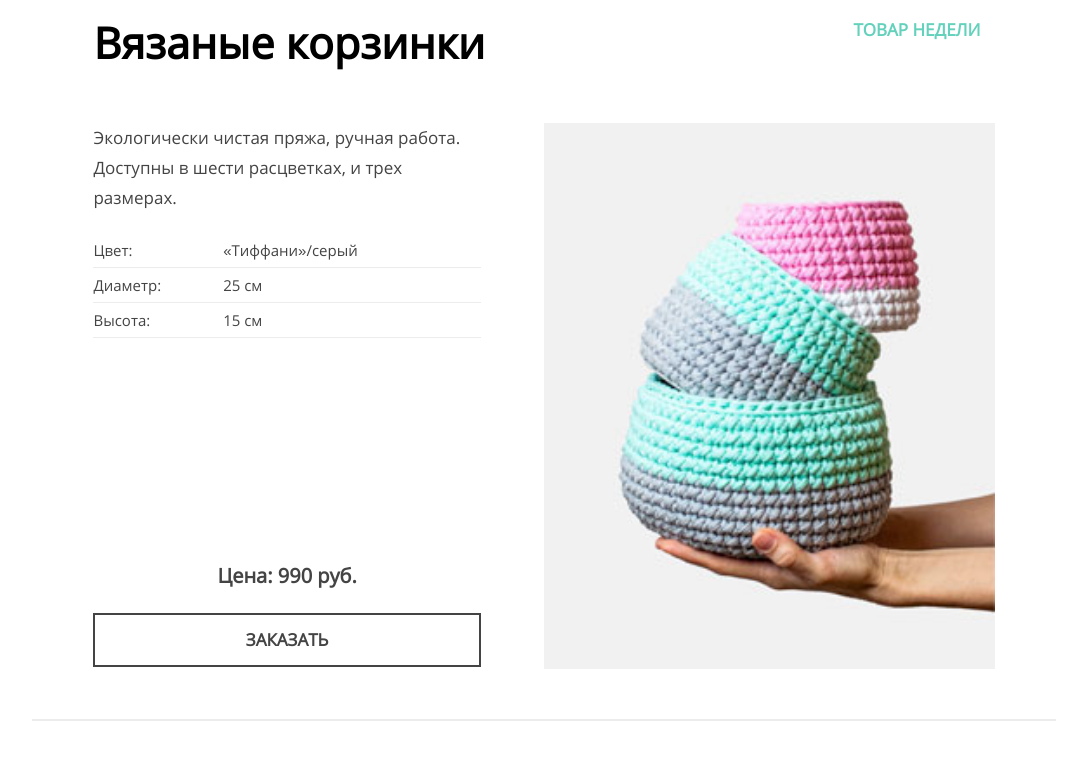
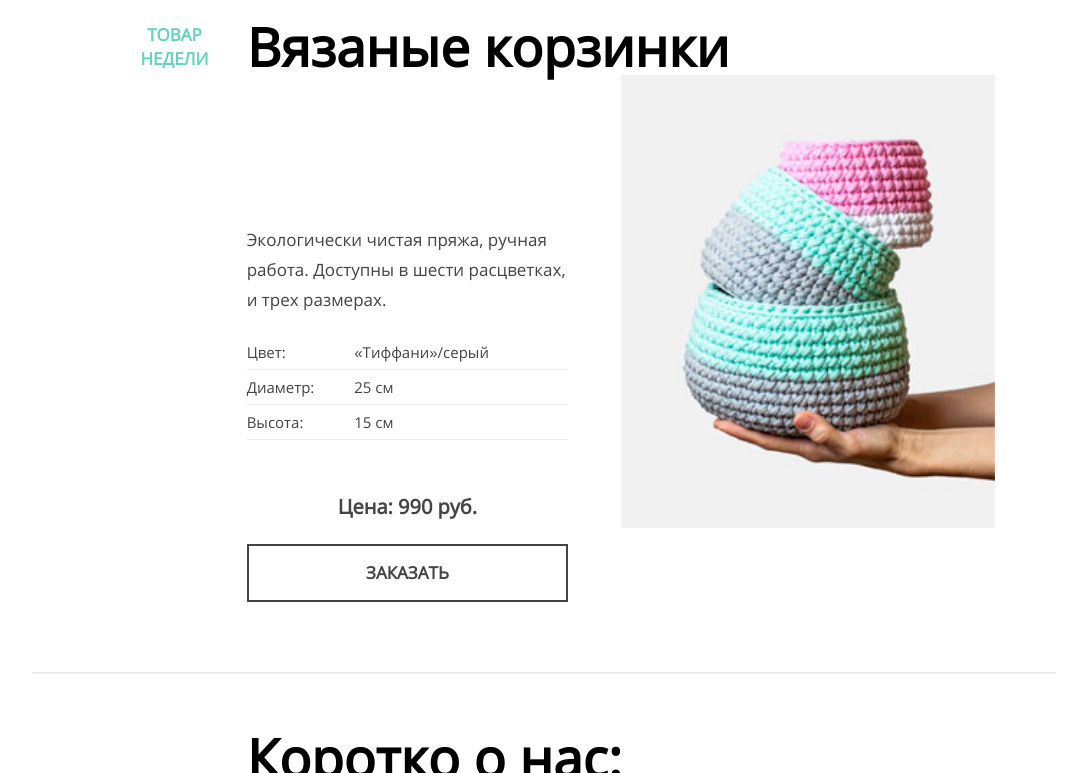
Before and after one commit to Ennitta/64785-mishka, a website: page index.html in a window 1280 px wide. Shown: the part 1260-2033 px from the top of the page, without its empty margins (96-1183 px from the left). Drawn offline with nearby package versions, Linux system fonts and the light colour scheme; files that its build step writes are made by us from their sources; files whose address does not match are found by name.

Commit message:
Перестройка блоков

```diff
--- a/index.html
+++ b/index.html
@@ -31,6 +31,7 @@
       <section class="product">
         <h2 class="product__title">Вязаные корзинки</h2>
         <div class="product__hit">Товар недели</div>
+        <div class="product__container">
           <div class="product__wrapper">
             <p class="product__desc">Экологически чистая пряжа, ручная работа. Доступны в шести расцветках, и трех размерах.</p>
             <table class="product__table">
@@ -48,10 +49,13 @@
               </tr>
             </table>
           </div>
-        <img src="img/triple-set-mobile@1x.jpg"class="product__img" alt="Вязаные корзинки" width="260" height="315">
+          <div class="product__image">
+            <img src="img/triple-set-mobile@1x.jpg" alt="Вязаные корзинки" width="260" height="315">
+          </div>
           <div class="product__block">
             <div class="product__price">Цена: 990 руб.</div>
             <button class="product__btn">Заказать</button>
+          </div>
         </div>
       </section>
       <div class="info">
--- a/sass/blocks/contacts.scss
+++ b/sass/blocks/contacts.scss
@@ -59,3 +59,12 @@
     }
   }
 }
+@media (min-width: 1250px) {
+  .contacts {
+
+    &__title {
+      font-size: 53px;
+      line-height: 57px;
+    }
+  }
+}
--- a/sass/blocks/info.scss
+++ b/sass/blocks/info.scss
@@ -58,7 +58,8 @@
     }
 
     &__list {
-      width: 50%;
+      width: 47%;
+      margin-right: 3%;
       font-size: 20px;
       line-height: 22px;
     }
@@ -68,3 +69,21 @@
     }
   }
 }
+@media (min-width: 1250px) {
+  .info {
+
+    &__title {
+      padding-left: 17%;
+      font-size: 53px;
+      line-height: 57px;
+    }
+
+    &__wrapper {
+      padding-left: 17%;
+    }
+
+    &__list {
+      width: 41%;
+    }
+  }
+}
--- a/sass/blocks/product.scss
+++ b/sass/blocks/product.scss
@@ -37,9 +37,12 @@
     }
   }
 
-  &__img {
-    width: 100%;
-    height: auto;
+  &__image {
+
+    img {
+      width: 100%;
+      height: auto;
+    }
   }
 
   &__price {
@@ -75,8 +78,17 @@
       text-align: center;
     }
 
+    &__container {
+      display: flex;
+      flex-direction: column;
+      flex-wrap: wrap;
+      align-content: space-between;
+      max-height: 650px;
+    }
+
     &__wrapper {
       width: 43%;
+      order: 1;
     }
 
     &__desc {
@@ -84,13 +96,14 @@
       line-height: 30px;
     }
 
-    &__img {
+    &__image {
       width: 50%;
+      order: 3;
     }
 
     &__block {
       width: 43%;
-      margin-top: -130px;
+      order: 2;
     }
 
     &__price {
@@ -98,3 +111,33 @@
     }
   }
 }
+@media (min-width: 1250px) {
+  .product {
+    padding-bottom: 70px;
+
+    &__title {
+      width: 83%;
+      margin-bottom: 0;
+      font-size: 53px;
+      line-height: 57px;
+      order: 2;
+    }
+
+    &__hit {
+      width: 8%;
+      padding-left: 5%;
+      align-self: center;
+      order: 1;
+    }
+
+    &__container {
+      width: 83%;
+      margin-left: auto;
+      order: 3;
+    }
+
+    &__wrapper {
+      margin-top: 150px;
+    }
+  }
+}
--- a/sass/blocks/reviews.scss
+++ b/sass/blocks/reviews.scss
@@ -81,6 +81,7 @@
     &__text {
       width: 100%;
       margin-bottom: 55px;
+      font-size: 17px;
     }
 
     &__author {
@@ -103,3 +104,25 @@
     }
   }
 }
+@media (min-width: 1250px) {
+  .reviews {
+    padding-left: 15%;
+    padding-right: 0;
+    margin: 0 6%;
+    margin-bottom: 70px;
+
+    &__title {
+      font-size: 53px;
+      line-height: 57px;
+    }
+
+    &__text {
+      width: 90%;
+    }
+
+    &__author {
+      width: 40%;
+      margin-right: 35%;
+    }
+  }
+}
--- a/sass/mixins.scss
+++ b/sass/mixins.scss
@@ -17,7 +17,6 @@
   width: 100%;
   padding: 15px 0;
   font-size: 17px;
-  line-height: 20px;
   font-weight: 700;
   color: #444444;
   text-transform: uppercase;
```
Lines whose indentation alone changed are shown as unchanged.
